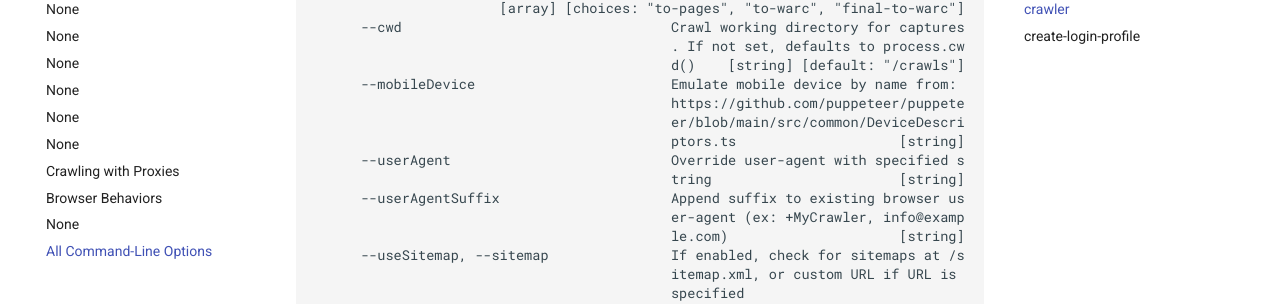
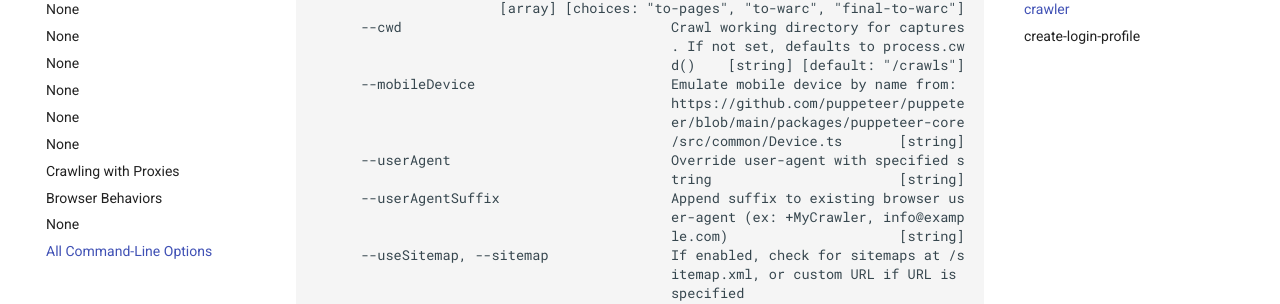
Before and after one commit to webrecorder/browsertrix-crawler, an MkDocs documentation site: the page built from docs/docs/user-guide/cli-options.md, in a window 1280 px wide and 900 px high, scrolled down 2347 px. Shown: the part 147-451 px from the top of the window. Built offline with MkDocs 1.6.1 and Material for MkDocs 9.7.7, drawn with Linux system fonts in a browser that asks for light colours; comment, search, counter and statistics services are not loaded.

Commit message:
update Puppeteer mobile device descriptor URL

```diff
--- a/docs/docs/user-guide/cli-options.md
+++ b/docs/docs/user-guide/cli-options.md
@@ -122,8 +122,8 @@ Options:
                                             d()    [string] [default: "/crawls"]
       --mobileDevice                        Emulate mobile device by name from:
                                             https://github.com/puppeteer/puppete
-                                            er/blob/main/src/common/DeviceDescri
-                                            ptors.ts                    [string]
+                                            er/blob/main/packages/puppeteer-core
+                                            /src/common/Device.ts       [string]
       --userAgent                           Override user-agent with specified s
                                             tring                       [string]
       --userAgentSuffix                     Append suffix to existing browser us
```
Also changed, not shown: 1 other file.
